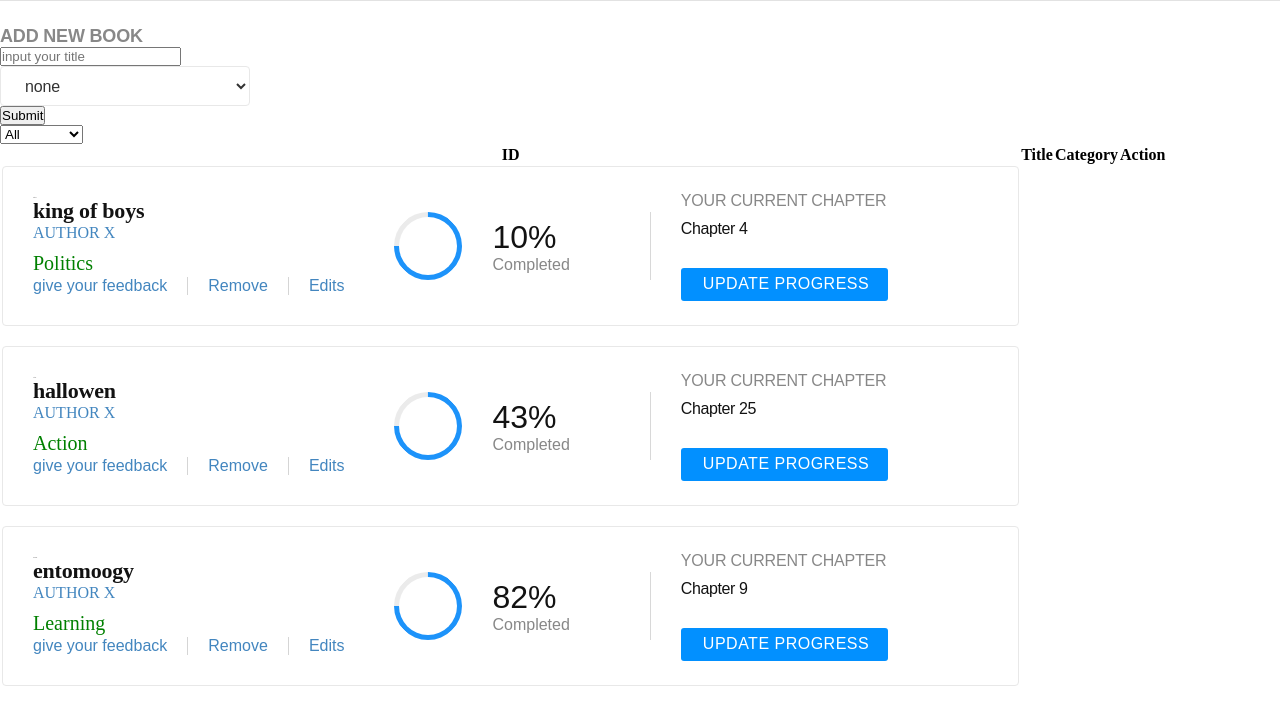
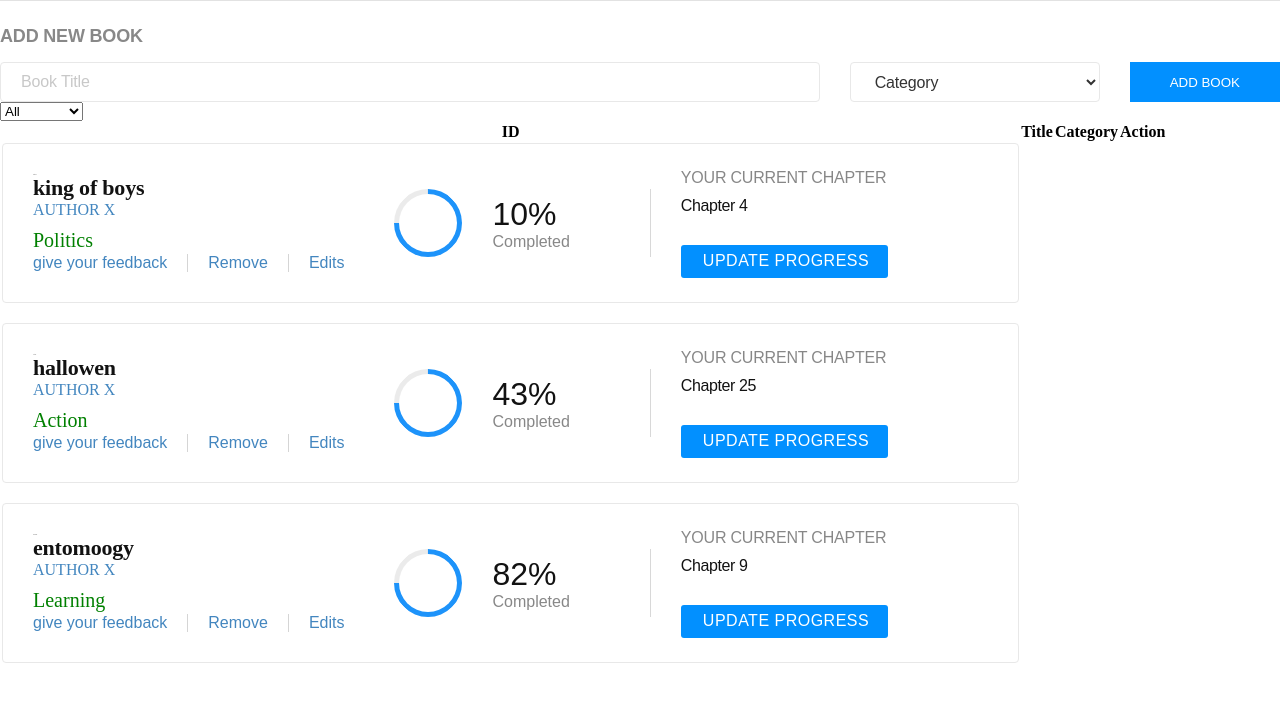
Before and after one commit to wintan1418/read, a React (Create React App) app: page / in a window 1280 px wide. Shown: the top 724 px of the page. Built offline with nearby package versions, Linux system fonts and the light colour scheme.

Commit message:
finish stylings

```diff
--- a/src/containers/BookForm.css
+++ b/src/containers/BookForm.css
@@ -22,7 +22,7 @@
   padding-top: 15px;
 }
 
-.title-input {
+.title-field {
   flex-grow: 1;
   margin-right: 30px;
 }
@@ -32,7 +32,7 @@
 }
 
 .select-input,
-.title-input {
+.title-field {
   height: 40px;
   padding: 0 20px;
   border-radius: 4px;
@@ -45,7 +45,7 @@
   margin-right: 30px;
 }
 
-.title-input::placeholder,
+.title-field::placeholder,
 .select-input option:first-child {
   color: rgb(200, 200, 200);
 }
--- a/src/containers/BookForm.js
+++ b/src/containers/BookForm.js
@@ -35,17 +35,14 @@ const BookForm = ({ createBook }) => {
   return (
     <div className="form-container">
       <h3>ADD NEW BOOK</h3>
-      <form>
-        <div className="input-group">
+      <form className="form">
         <input
           type="text"
-            placeholder="input your title"
+          placeholder="Book Title"
           className="title-field"
           value={title}
           onChange={handleTitleChange}
         />
-        </div>
-        <div className="input-group">
         <select
           placeholder="Category"
           className="select-input"
@@ -53,7 +50,7 @@ const BookForm = ({ createBook }) => {
           onChange={handleCategoryChange}
         >
           <option value="">
-              none
+            Category
           </option>
           {
             bookCategories.map(category => (
@@ -63,12 +60,12 @@ const BookForm = ({ createBook }) => {
             ))
           }
         </select>
-        </div>
         <button
+          className="button"
           type="button"
           onClick={handleSubmit}
         >
-          Submit
+          ADD BOOK
         </button>
       </form>
     </div>
```
Lines whose indentation alone changed are shown as unchanged.
